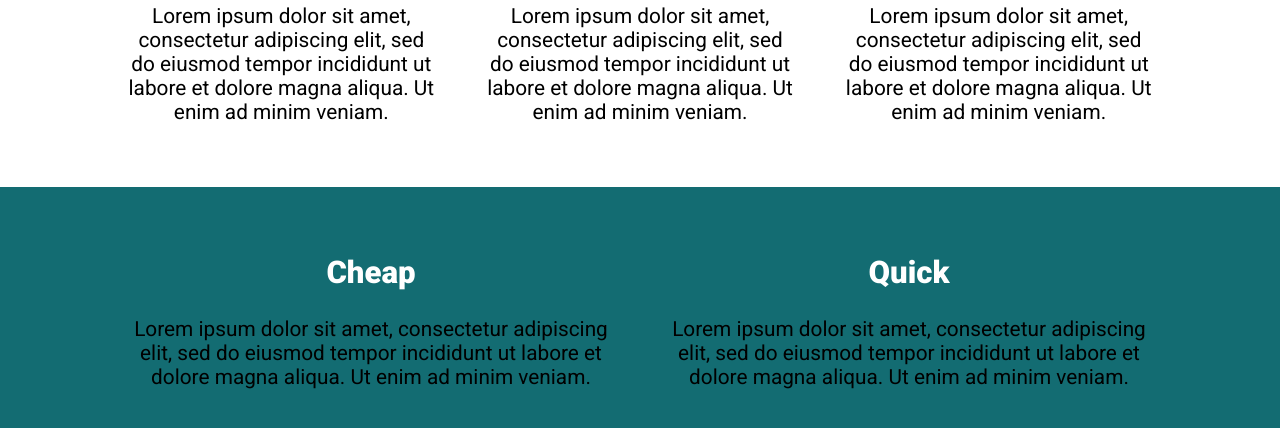
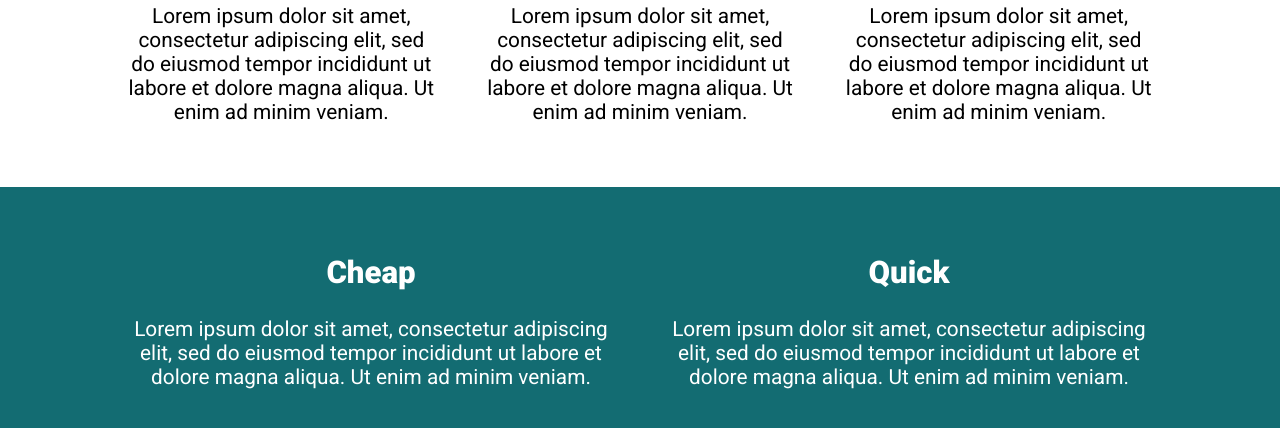
Before and after one commit to mustafa-kapadia1483/Conquering-Responsive-Layouts-by-Kevin-Powell-21-Days-Challenge, a plain HTML site: page Flexbox Challenge #1/index.html in a window 1280 px wide. Shown: the part 694-1122 px from the top of the page. Drawn offline with Linux system fonts and the light colour scheme.

Commit message:
Flexbox challenger 1 small fix

```diff
--- a/Flexbox Challenge #1/style.css
+++ b/Flexbox Challenge #1/style.css
@@ -47,6 +47,7 @@ section {
     background: #136C72;
 }
 
+.colored-section .row .col,
 .colored-section .row .col h2  {
     color: #fff;
 }
```
